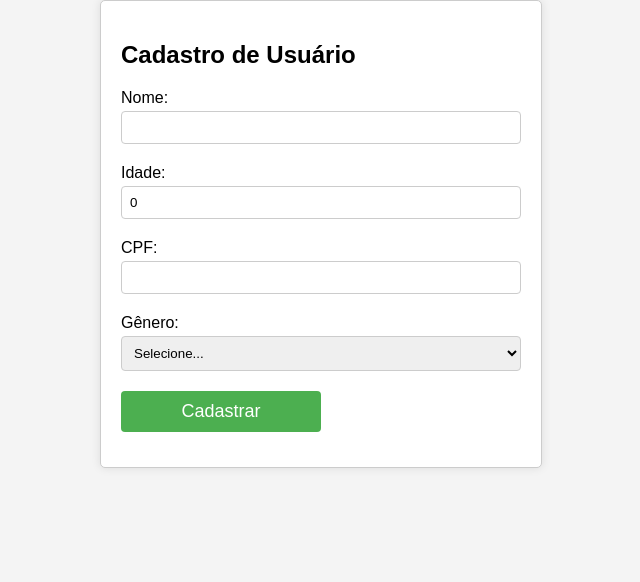
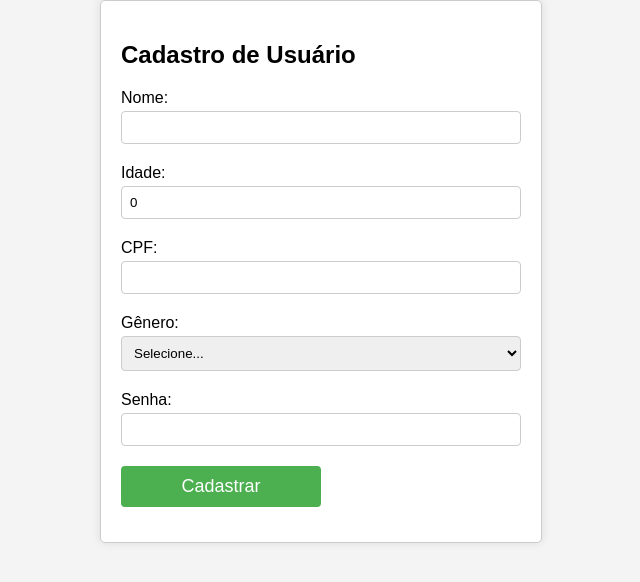
Before and after one commit to Zaanin/Projeto-Front, a React (Vite) app: page /cadastroCli in a window 1280 px wide. Shown: the top 582 px of the page, without its empty margins (319-959 px from the left). Built offline with nearby package versions, Linux system fonts and the light colour scheme; the HTML template or start-up script is replaced by a standard one.

Commit message:
novo update

```diff
--- a/src/screens/Menu2.tsx
+++ b/src/screens/Menu2.tsx
@@ -11,7 +11,7 @@ const MenuVertical = () => {
           <button>Cadastro de Usuário</button>
         </Link>
         <div className="buttonContainer">
-          <button>Cadastro de Alunoo</button>
+          <button>Cadastro de Aluno</button>
           <button>DashBoard Turma</button>
           <button>Agenda Direção</button>
           {/* Adicione mais botões conforme necessário */}
--- a/src/screens/cadastroCli.tsx
+++ b/src/screens/cadastroCli.tsx
@@ -3,8 +3,6 @@ import './cadastroCli.css'; // Importe os estilos
 
 interface CadastroProps {
   onSubmit: (dados: CadastroDados) => void;
-  dadosFormulario: CadastroDados;
-  handleChange: (campo: keyof CadastroDados, valor: string | number) => void;
 }
 
 interface CadastroDados {
@@ -12,23 +10,41 @@ interface CadastroDados {
   idade: number;
   cpf: string;
   genero: string;
+  senha: string;
 }
 
-const TelaCadastro: React.FC<CadastroProps> = ({
-  onSubmit,
-  dadosFormulario,
-  handleChange,
-}) => {
+const TelaCadastro: React.FC<CadastroProps> = ({ onSubmit }) => {
   const [cadastradoComSucesso, setCadastradoComSucesso] = useState(false);
+  const [dadosFormulario, setDadosFormulario] = useState<CadastroDados>({
+    nome: '',
+    idade: 0,
+    cpf: '',
+    genero: '',
+    senha: '',
+  });
 
   const handleSubmit = (event: React.FormEvent) => {
     event.preventDefault();
     onSubmit(dadosFormulario);
     setCadastradoComSucesso(true);
+    setDadosFormulario({
+      nome: '',
+      idade: 0,
+      cpf: '',
+      genero: '',
+      senha: '',
+    });
   };
 
   const handleClosePopup = () => {
     setCadastradoComSucesso(false);
+  };
+
+  const handleChange = (campo: keyof CadastroDados, valor: string | number) => {
+    setDadosFormulario((prevDados) => ({
+      ...prevDados,
+      [campo]: valor,
+    }));
   };
 
   return (
@@ -49,9 +65,9 @@ const TelaCadastro: React.FC<CadastroProps> = ({
           Idade:
           <input
             type="number"
-            value={dadosFormulario.idade}
+            value={dadosFormulario.idade >= 0 ? dadosFormulario.idade : ''}
             onChange={(e) =>
-              handleChange('idade', parseInt(e.target.value, 10))
+              handleChange('idade', e.target.value !== '' ? Math.max(0, parseInt(e.target.value, 10)) : 0)
             }
             className="input-field"
           />
@@ -81,6 +97,16 @@ const TelaCadastro: React.FC<CadastroProps> = ({
           </select>
         </label>
 
+        <label>
+          Senha:
+          <input
+            type="password"
+            value={dadosFormulario.senha}
+            onChange={(e) => handleChange('senha', e.target.value)}
+            className="input-field"
+          />
+        </label>
+
         <button type="submit" className="submit-button">
           Cadastrar
         </button>
```
